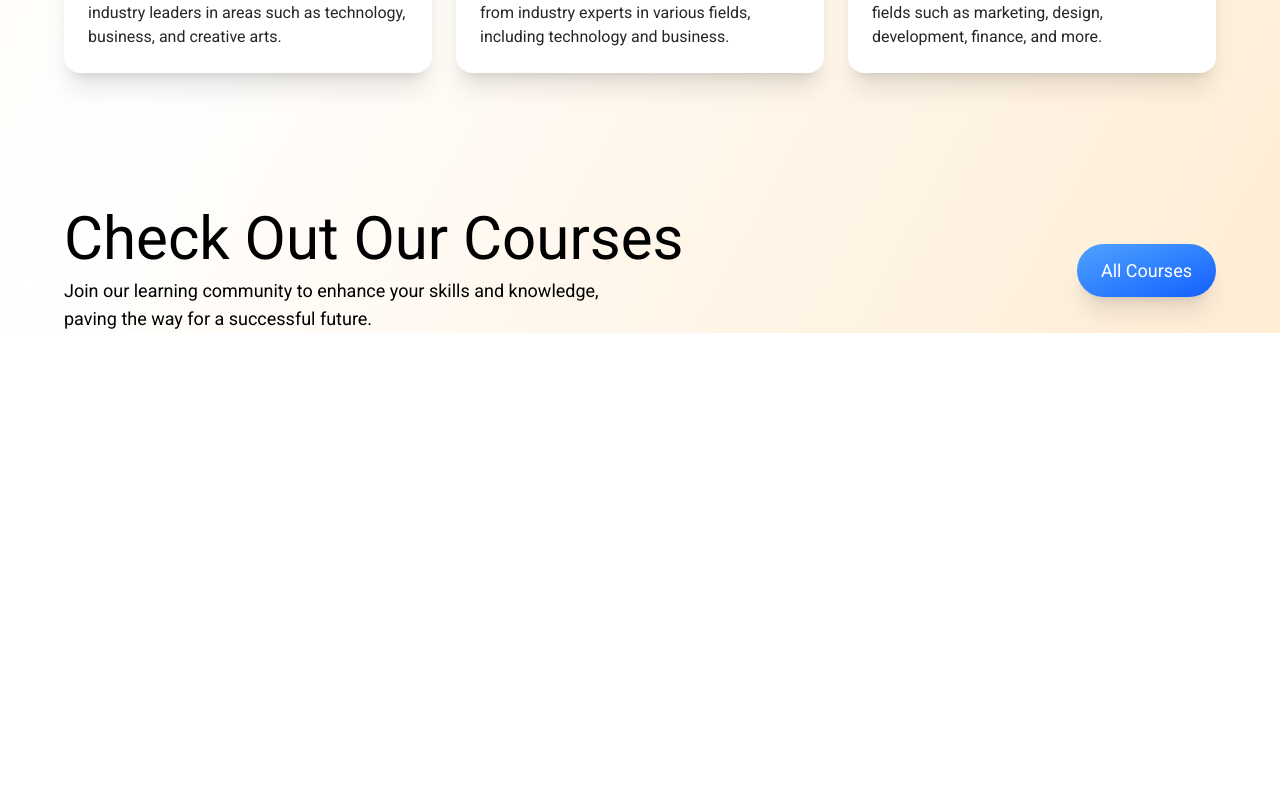
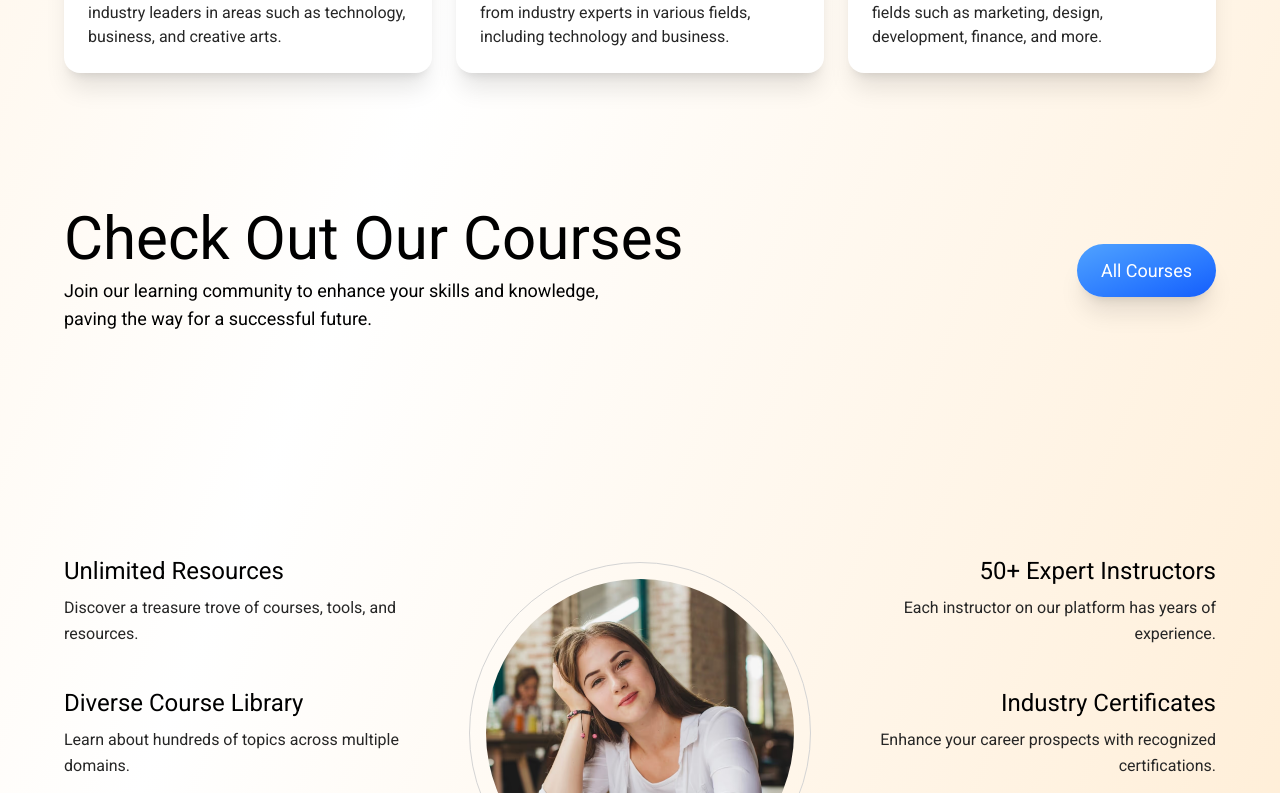
Before and after one commit to devaryankhare/Frontend-UniPrep, a Next.js app: page / in a window 1280 px wide. Shown: the part 2007-2800 px from the top of the page. Before the commit the page ends 2340 px from the top, so only its background shows below. Built offline with nearby package versions, Linux system fonts and the light colour scheme; no server answers.

Commit message:
Feat : updated usp component

```diff
--- a/app/components/Usp.tsx
+++ b/app/components/Usp.tsx
@@ -1,5 +1,84 @@
-export default function Usp(){
-    return(
-        <main></main>
-    );
+import Image from "next/image";
+
+export default function Usp() {
+  const leftLines = [
+    {
+      title: "Unlimited Resources",
+      comment: "Discover a treasure trove of courses, tools, and resources.",
+    },
+    {
+      title: "Diverse Course Library",
+      comment: "Learn about hundreds of topics across multiple domains.",
+    },
+    {
+      title: "Schedule-flexible",
+      comment: "Learn at your own pace with 24/7 access to all courses and materials.",
+    },
+  ];
+
+  const rightLines = [
+    {
+      title: "50+ Expert Instructors",
+      comment: "Each instructor on our platform has years of experience.",
+    },
+    {
+      title: "Industry Certificates",
+      comment: "Enhance your career prospects with recognized certifications.",
+    },
+    {
+      title: "Dedicated Support",
+      comment: "Get assistance whenever you need it with our responsive support team.",
+    },
+  ];
+
+  return (
+    <main className="min-h-screen flex items-center justify-center p-8 lg:p-16">
+      <div className="max-w-6xl w-full mx-auto">
+        <div className="grid grid-cols-1 lg:grid-cols-3 gap-12 lg:gap-16 items-center">
+
+          {/* Left Column */}
+          <div className="space-y-10">
+            {leftLines.map((item) => (
+              <div key={item.title} className="text-left">
+                <h3 className="text-2xl text-black mb-2">
+                  {item.title}
+                </h3>
+                <p className="text-neutral-800 leading-relaxed">
+                  {item.comment}
+                </p>
+              </div>
+            ))}
+          </div>
+
+          {/* Center Image */}
+          <div className="flex justify-center items-center order-first lg:order-none">
+            <div className="relative w-full max-w-sm aspect-square rounded-full border border-neutral-300">
+              <Image
+                src="/assets/usp.avif"
+                alt="Platform Preview"
+                fill
+                className="object-cover rounded-full p-4"
+                priority
+              />
+            </div>
+          </div>
+
+          {/* Right Column */}
+          <div className="space-y-10">
+            {rightLines.map((item) => (
+              <div key={item.title} className="text-right">
+                <h3 className="text-2xl text-black mb-2">
+                  {item.title}
+                </h3>
+                <p className="text-neutral-800 leading-relaxed">
+                  {item.comment}
+                </p>
+              </div>
+            ))}
+          </div>
+
+        </div>
+      </div>
+    </main>
+  );
 }
--- a/app/page.tsx
+++ b/app/page.tsx
@@ -5,6 +5,7 @@ import Grid from "./components/ui/grid";
 import ImageCarousel from "./components/ui/infiniteCarousal";
 import Feature from "./components/Feature";
 import Courses from "./components/Courses";
+import Usp from "./components/Usp";
 
 export default function Home() {
   const logos = ["/logos/du.png", "/logos/srcc.png", "/logos/jnu.png", "/logos/st.png"];
@@ -29,6 +30,8 @@ export default function Home() {
       </div>
 
       <Courses />
+
+      <Usp />
     </main>
   );
 }
```
Also changed, not shown: public/assets/usp.avif (added).
